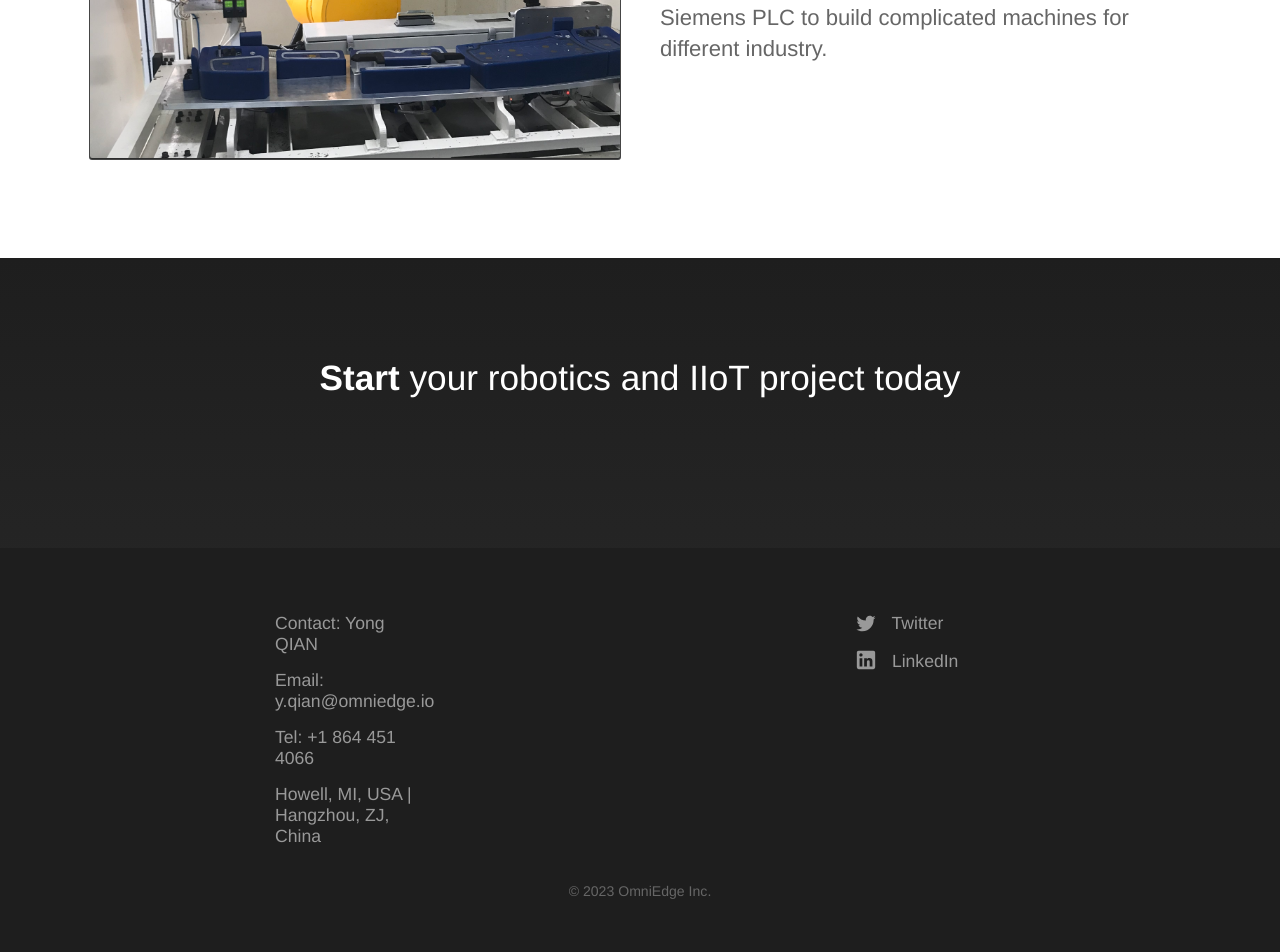
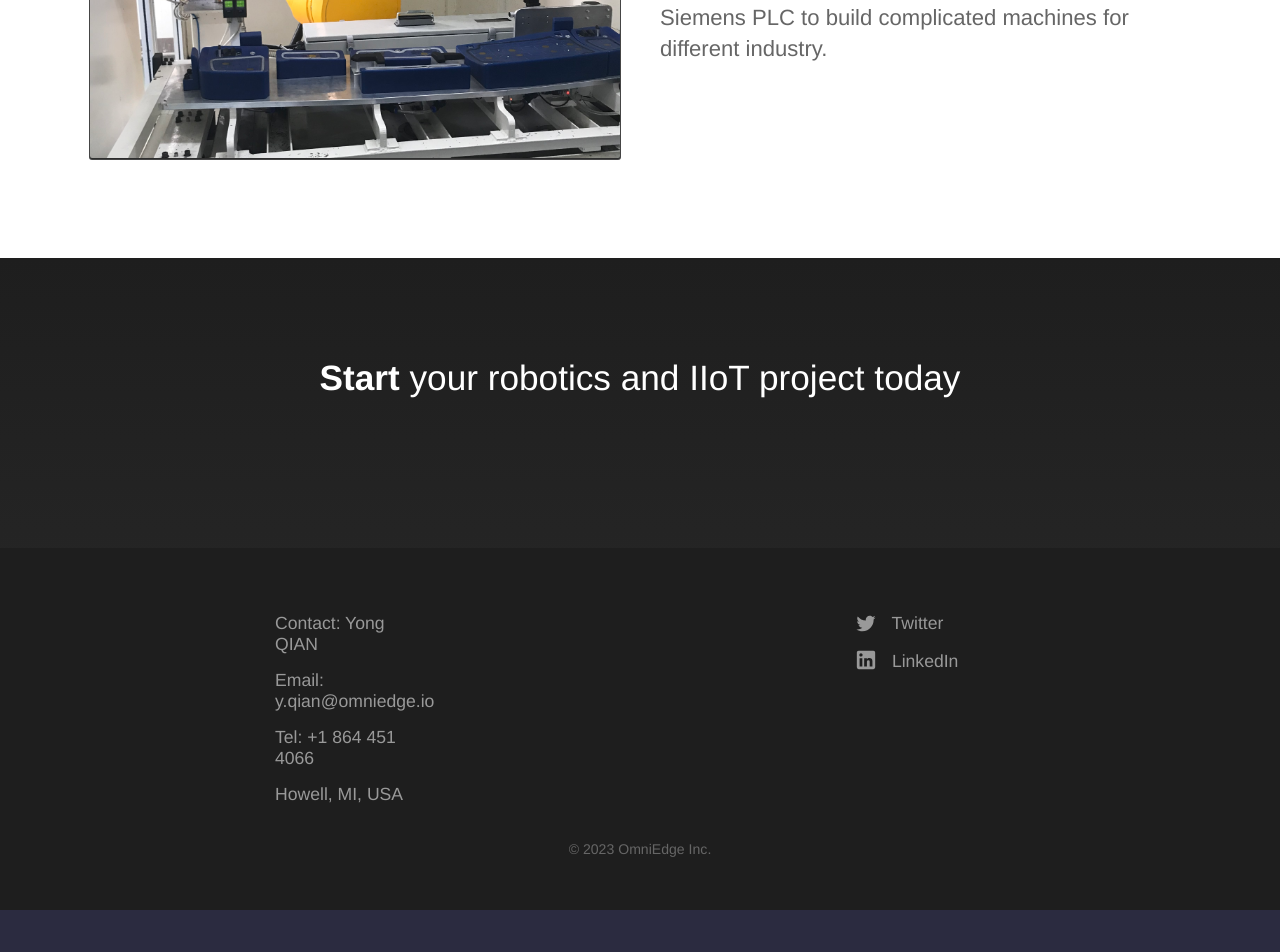
Before and after one commit to omniedgeio/omniedgeio.github.io, a Jekyll site: the page built from index.html, in a window 1280 px wide. Shown: the part 2064-3016 px from the top of the page. Built offline with Jekyll 4.4.1, drawn with Linux system fonts in a browser that asks for light colours; after the commit the page ends 2974 px from its top, so only the background shows below that.

Commit message:
fix contact width

```diff
--- a/_layouts/default.html
+++ b/_layouts/default.html
@@ -29,13 +29,13 @@
 		</header>
 		{{ content }}
 		<footer>
-			<div class="container">
-				<div class="footer-columns" id="contact">
+			<div class="container" id="contact">
+				<div class="footer-columns">
 					<ul class="footer-links">
 						<li>Contact: Yong QIAN</li>
 							<li>Email: y.qian@omniedge.io</li>
 							<li>Tel: +1 864 451 4066</li>
-							<li>Howell, MI, USA | Hangzhou, ZJ, China</li>
+							<li>Howell, MI, USA</li>
 					</ul>
 
 					<ul class="footer-links">
--- a/_sass/footer.scss
+++ b/_sass/footer.scss
@@ -1,7 +1,8 @@
 .footer-links {
-	width: 50%;
+	width: 100%;
 	margin: 10px;
 	padding: 0;
+	min-width: 300px;
 
 	@media #{$tablet} {
 		-webkit-flex: 1 0 180px;
```
